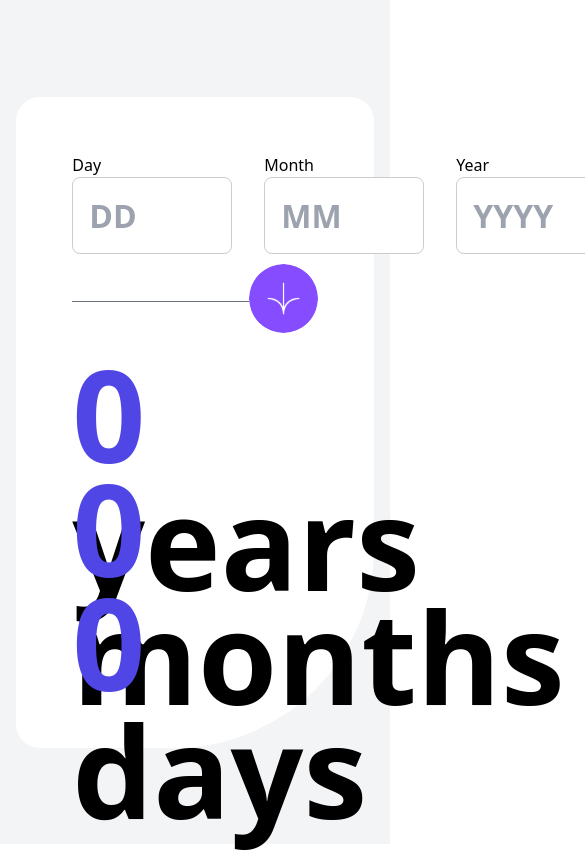
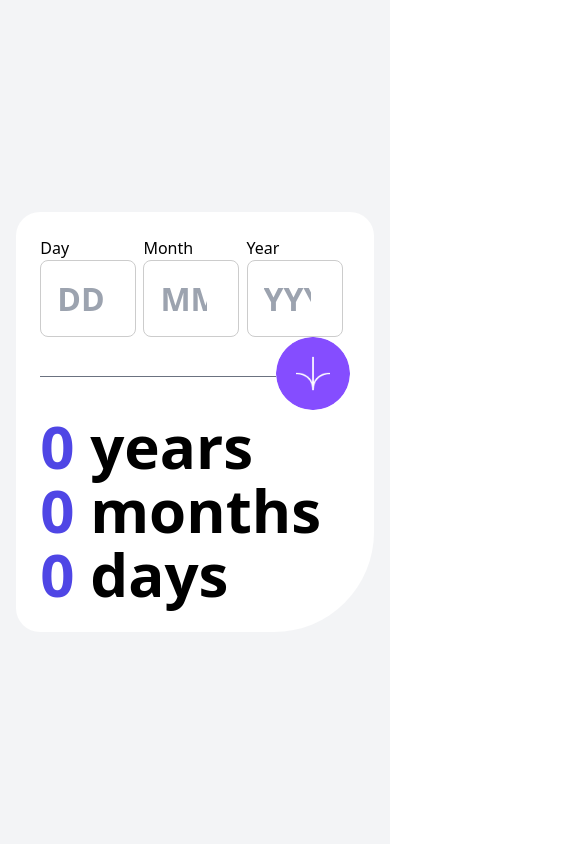
Before and after one commit to MarkosComK/age-callculator-app, a React (Create React App) app: page / in a window 390 px wide. Shown: the top 857 px of the page, 585 px wide, since content can reach past the window. Built offline with nearby package versions, Linux system fonts and the light colour scheme; the HTML template or start-up script is replaced by a standard one.

Commit message:
responsive changes

```diff
--- a/src/App.js
+++ b/src/App.js
@@ -33,14 +33,14 @@ function App() {
 
   return (
     <div className="w-full h-screen flex justify-center items-center bg-gray-100">
-      <section className="max-w-840 w-11/12 h-651  flex justify-center items-center flex-col bg-white rounded-br-200 rounded-3xl p-14">
-        <div className="w-full h-101 flex  gap-x-8">
+      <section className="max-w-840 w-11/12 sm:h-651  flex justify-center items-center flex-col bg-white sm:rounded-br-200 rounded-br-100 rounded-3xl p-6 sm:p-16">
+        <div className="w-full h-101 flex  gap-x-0 sm:gap-x-9">
           <div className="w-40">
             <p>
               Day
             </p>
             <fieldset>
-              <input className="text-32 font-bold w-40 p-4 @apply text-base border p-3 rounded-lg border-[#cccccc] border-solid;" type="number" min={1} max={31} placeholder="DD" onChange={handleDay}/>
+              <input className="md:w-36 sm:w-32 w-24 text-32 font-bold p-4 @apply text-base border p-3 rounded-lg border-[#cccccc] border-solid;" type="number" min={1} max={31} placeholder="DD" onChange={handleDay}/>
             </fieldset>
           </div>
           <div className="w-40">
@@ -48,7 +48,7 @@ function App() {
               Month
             </p>
             <fieldset>
-              <input className="text-32 font-bold w-40 p-4 @apply text-base border p-3 rounded-lg border-[#cccccc] border-solid;" type="number" min={1} max={12} placeholder="MM" onChange={handleMonth}/>
+              <input className="md:w-36 sm:w-32 w-24 text-32 font-bold p-4 @apply text-base border p-3 rounded-lg border-[#cccccc] border-solid;" type="number" min={1} max={12} placeholder="MM" onChange={handleMonth}/>
             </fieldset>
           </div>
           <div className="w-40">
@@ -56,11 +56,11 @@ function App() {
               Year
             </p>
             <fieldset>
-              <input className="text-32 font-bold w-40 p-4 @apply text-base border p-3 rounded-lg border-[#cccccc] border-solid;" type="number" min={1900} max={2023} placeholder="YYYY" onChange={handleYear}/>
+              <input className="md:w-36 sm:w-32 w-24 text-32 font-bold p-4 @apply text-base border p-3 rounded-lg border-[#cccccc] border-solid;" type="number" min={1900} max={2023} placeholder="YYYY" onChange={handleYear}/>
             </fieldset>
           </div>
         </div>
-        <div className="w-full h-24 flex items-center">
+        <div className="w-full sm:h-24 flex items-center">
           <div className="w-full h-px bg-gray-500 relative"></div>
           <div className=" top-0">
             <button className="rounded-full">
@@ -68,10 +68,10 @@ function App() {
             </button>
           </div>
         </div>
-        <div className="h-342 w-full flex flex-col justify-center text-9xl text-left font-bold">
-          <div className="h-1/3"><span className="text-indigo-600">{years} </span>years</div>
-          <div className="h-1/3"><span className="text-indigo-600">{months} </span>months</div>
-          <div className="h-1/3"><span className="text-indigo-600">{days} </span>days</div>
+        <div className="sm:h-342 w-full flex flex-col justify-center md:text-9xl  sm:text-8xl text-6xl text-left font-bold">
+          <div className="md:h-1/3 sm:h-20 h-16"><span className="text-indigo-600">{years} </span>years</div>
+          <div className="md:h-1/3 sm:h-20 h-16"><span className="text-indigo-600">{months} </span>months</div>
+          <div className="md:h-1/3 sm:h-20 h-16"><span className="text-indigo-600">{days} </span>days</div>
         </div>
       </section>
     </div>
--- a/src/index.css
+++ b/src/index.css
@@ -25,6 +25,9 @@
   .rounded-br-200{
     border-bottom-right-radius: 200px;
   }
+  .rounded-br-100{
+    border-bottom-right-radius: 100px;
+  }
   input[type="text"]:focus {
     @apply border-[3px] border-solid border-[#555];
   }
```
